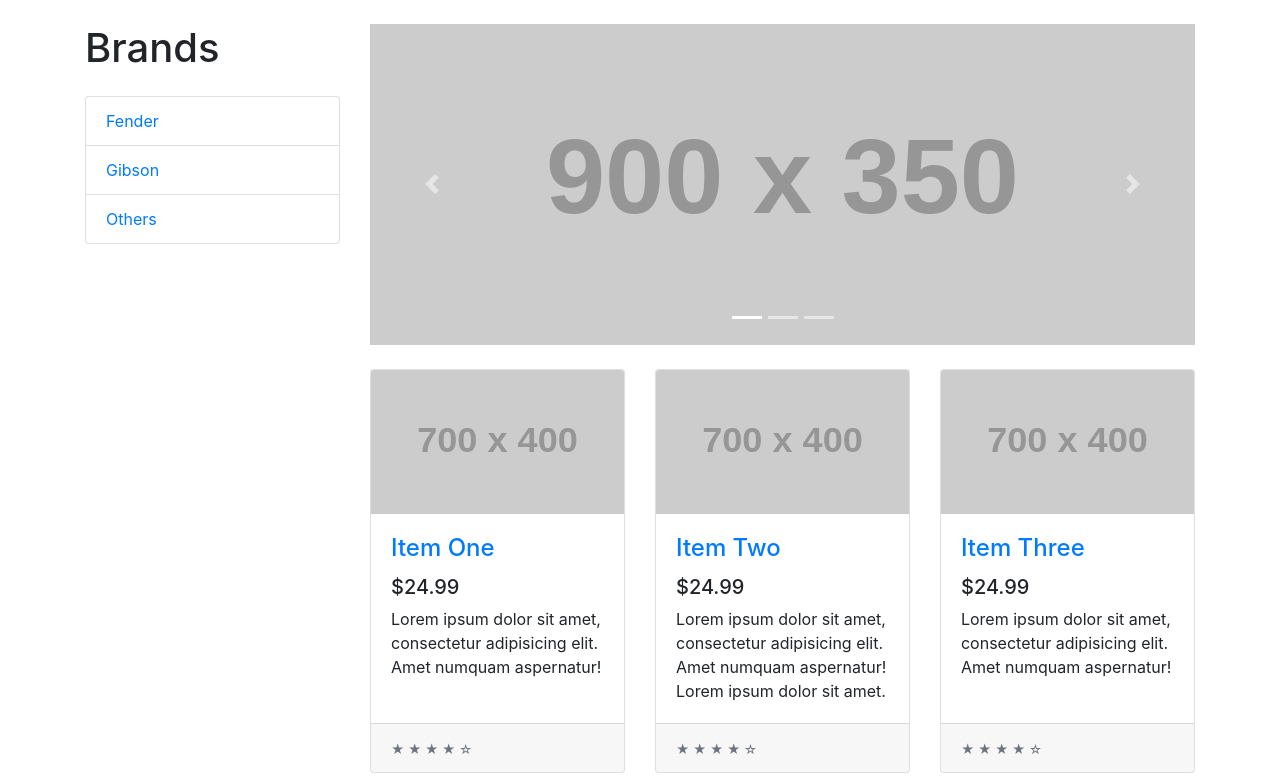
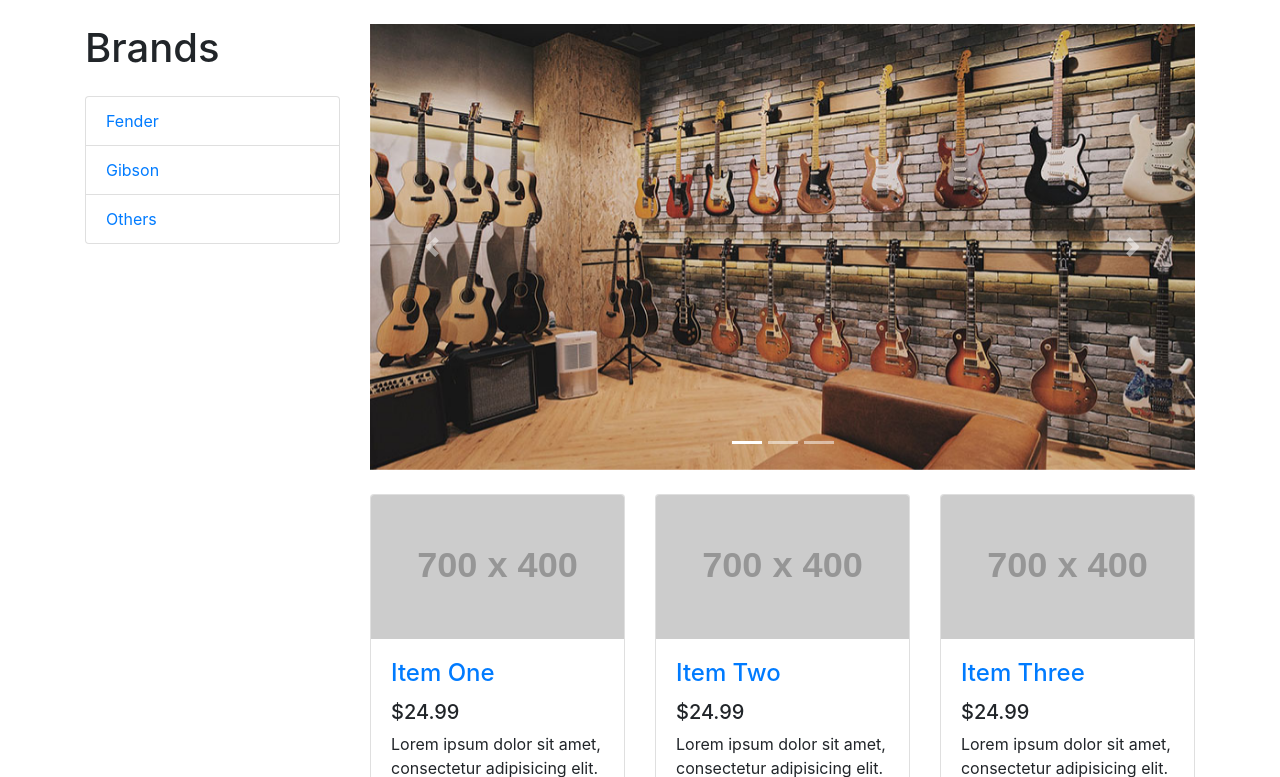
Before and after one commit to papadum-is-nice/TGC_Milestone_Project_4, a Django app: template templates/bsbase.html in a window 1280 px wide. Shown: the part 56-833 px from the top of the page. Run offline with Django 3.2, Linux system fonts and the light colour scheme; the template is opened without the code that fills it, so the values that code supplies are empty; grey boxes labelled with a size stand in for pictures from a placeholder-image service; some libraries are stand-ins or nearby versions.

Commit message:
Updated carousel photos

```diff
--- a/templates/bsbase.html
+++ b/templates/bsbase.html
@@ -75,13 +75,13 @@
           </ol>
           <div class="carousel-inner" role="listbox">
             <div class="carousel-item active">
-              <img class="d-block img-fluid" src="http://placehold.it/900x350" alt="First slide">
+              <img class="d-block img-fluid" src="/static/images/Shop.jpg" alt="First slide">
             </div>
             <div class="carousel-item">
-              <img class="d-block img-fluid" src="http://placehold.it/900x350" alt="Second slide">
+              <img class="d-block img-fluid" src="/static/images/60s-LP.jpg" alt="Second slide">
             </div>
             <div class="carousel-item">
-              <img class="d-block img-fluid" src="http://placehold.it/900x350" alt="Third slide">
+              <img class="d-block img-fluid" src="/static/images/Acoustasonic.jpg" alt="Third slide">
             </div>
           </div>
           <a class="carousel-control-prev" href="#carouselExampleIndicators" role="button" data-slide="prev">
```
Also changed, not shown: static/images/60s-LP.jpg (added), static/images/Acoustasonic.jpg (added), static/images/Shop.jpg (added), static/images/Shopfront.jpg (deleted), static/images/whitestrat.jpg (deleted).
